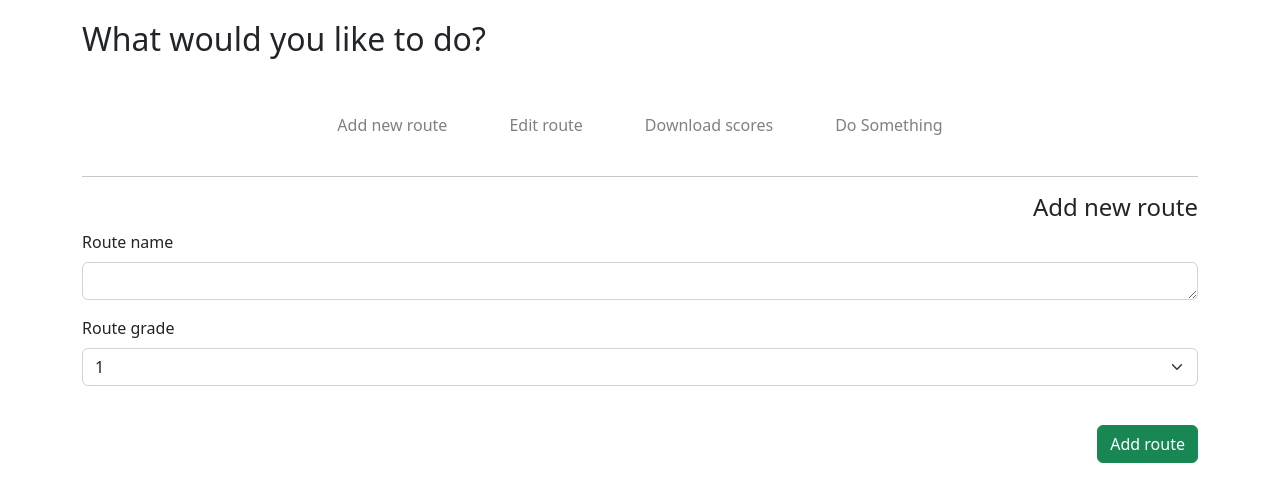
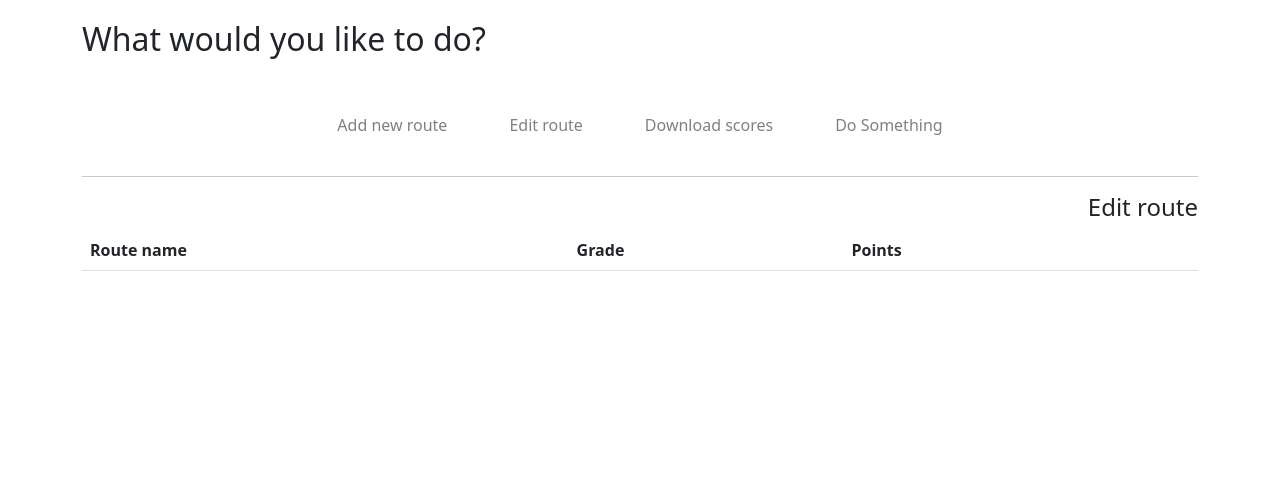
Before and after one commit to mattblas/project5, a Django app: page /edit_route in a window 1280 px wide. Shown: the part 154-656 px from the top of the page. Run offline with Django 3.2, Linux system fonts and the light colour scheme; lists and menus that the app fills with data are empty.

Commit message:
edit route

```diff
--- a/capstone/static/capstone/scripts.js
+++ b/capstone/static/capstone/scripts.js
@@ -7,7 +7,7 @@ document.addEventListener('DOMContentLoaded', function() {
     document.querySelector('#do_something_button').addEventListener('click', () => do_something());
 
     // // By default, load the inbox
-    add_new_route();
+    edit_route();
   });
 
 function add_new_route() {
@@ -52,7 +52,8 @@ function edit_route_form(id) {
     fetch(`/edit_route_form/${id}`)
     .then(response => response.json())
     .then(data => {
-        console.log(data.route_name);
+        console.log(data.route_id);
         document.querySelector('#edit_form_route_name').innerHTML = data.route_name;
         document.querySelector('#edit_form_route_grade_option').innerHTML = data.route_grade;
+        document.querySelector('#edit_form_route_id').innerHTML = data.route_id;
 })}
--- a/capstone/templates/capstone/staff.html
+++ b/capstone/templates/capstone/staff.html
@@ -155,6 +155,8 @@
                 <option>9c</option>
             </select>
 
+            <textarea name="edit_form_route_id" class="visually-hidden" id="edit_form_route_id"></textarea>
+
             <br>
             <div class="submit_button">
                 <input class="btn btn-success" type="submit" value="Save">
--- a/capstone/views.py
+++ b/capstone/views.py
@@ -2,7 +2,7 @@ from urllib import response
 from django.contrib.auth import authenticate, login, logout
 from django.db import IntegrityError
 from django.http import HttpResponseRedirect, JsonResponse
-from django.shortcuts import render
+from django.shortcuts import redirect, render
 from django.urls import reverse
 
 from .models import User, userProfile, Route
@@ -57,7 +57,17 @@ def all_routes():
     return all_routes
 
 def edit_route_submit(request):
-    return JsonResponse()
+    all_routes()
+    if request.method == "POST":
+        route_id = int(request.POST["edit_form_route_id"])
+        print(route_id)
+        rn = request.POST["edit_form_route_name"]
+        rg = request.POST["edit_form_route_grade"]
+        b = Route.objects.get(pk=route_id)
+        b.route_name = rn
+        b.route_grade = rg
+        b.save()
+    return redirect("staff")
 
 def edit_route(request):
     return render(request, "capstone/staff.html", {})
@@ -66,7 +76,8 @@ def edit_route_form(request, id):
     r = Route.objects.get(pk = id)
     response_data = {
         "route_name": r.route_name,
-        "route_grade": r.route_grade
+        "route_grade": r.route_grade,
+        "route_id": id
     }
     return JsonResponse(response_data)
 
@@ -94,7 +105,7 @@ def add_route(request):
                 "all_routes": all_routes,
             })
     else:
-        return render(request, "capstone/staff.html", {})
+        return redirect("staff")
 
 def update_profile(request):
     if request.method == "POST":
```
